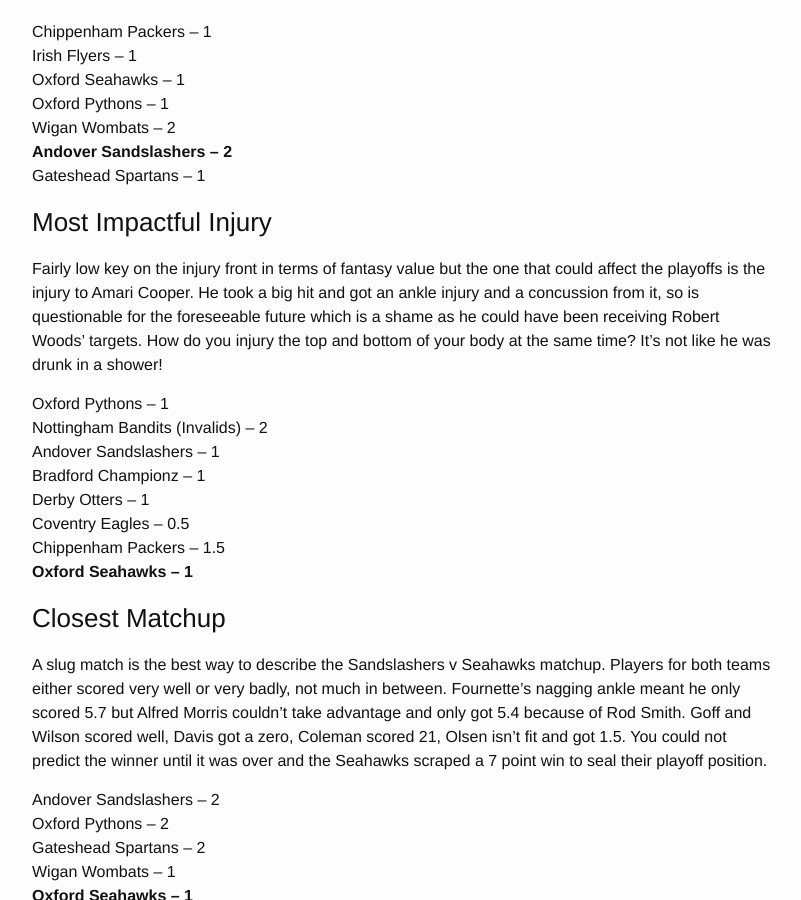
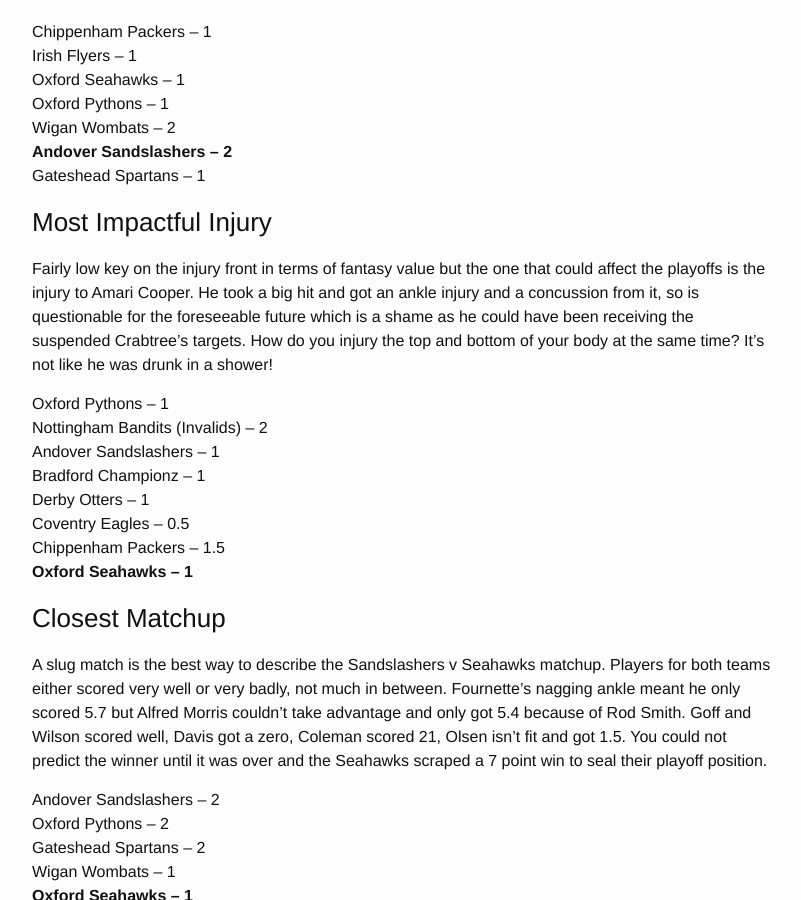
Before and after one commit to UKDynasty/ukdynasty.github.io, a Jekyll site: the page built from _posts/2017-12-02-weekly-awards-week-12.md, in a window 1280 px wide and 900 px high, scrolled down 781 px. Shown: the whole window, without its empty margins (238-1039 px from the left). Built offline with Jekyll 4.4.1, drawn with Linux system fonts in a browser that asks for light colours.

Commit message:
week 12 awards

```diff
--- a/_posts/2017-12-02-weekly-awards-week-12.md
+++ b/_posts/2017-12-02-weekly-awards-week-12.md
@@ -28,7 +28,7 @@ Gateshead Spartans – 1
 
 ### Most Impactful Injury
 
-Fairly low key on the injury front in terms of fantasy value but the one that could affect the playoffs is the injury to Amari Cooper. He took a big hit and got an ankle injury and a concussion from it, so is questionable for the foreseeable future which is a shame as he could have been receiving Robert Woods’ targets. How do you injury the top and bottom of your body at the same time? It’s not like he was drunk in a shower!
+Fairly low key on the injury front in terms of fantasy value but the one that could affect the playoffs is the injury to Amari Cooper. He took a big hit and got an ankle injury and a concussion from it, so is questionable for the foreseeable future which is a shame as he could have been receiving the suspended Crabtree's targets. How do you injury the top and bottom of your body at the same time? It’s not like he was drunk in a shower!
 
 Oxford Pythons – 1
 Nottingham Bandits (Invalids) – 2
```
